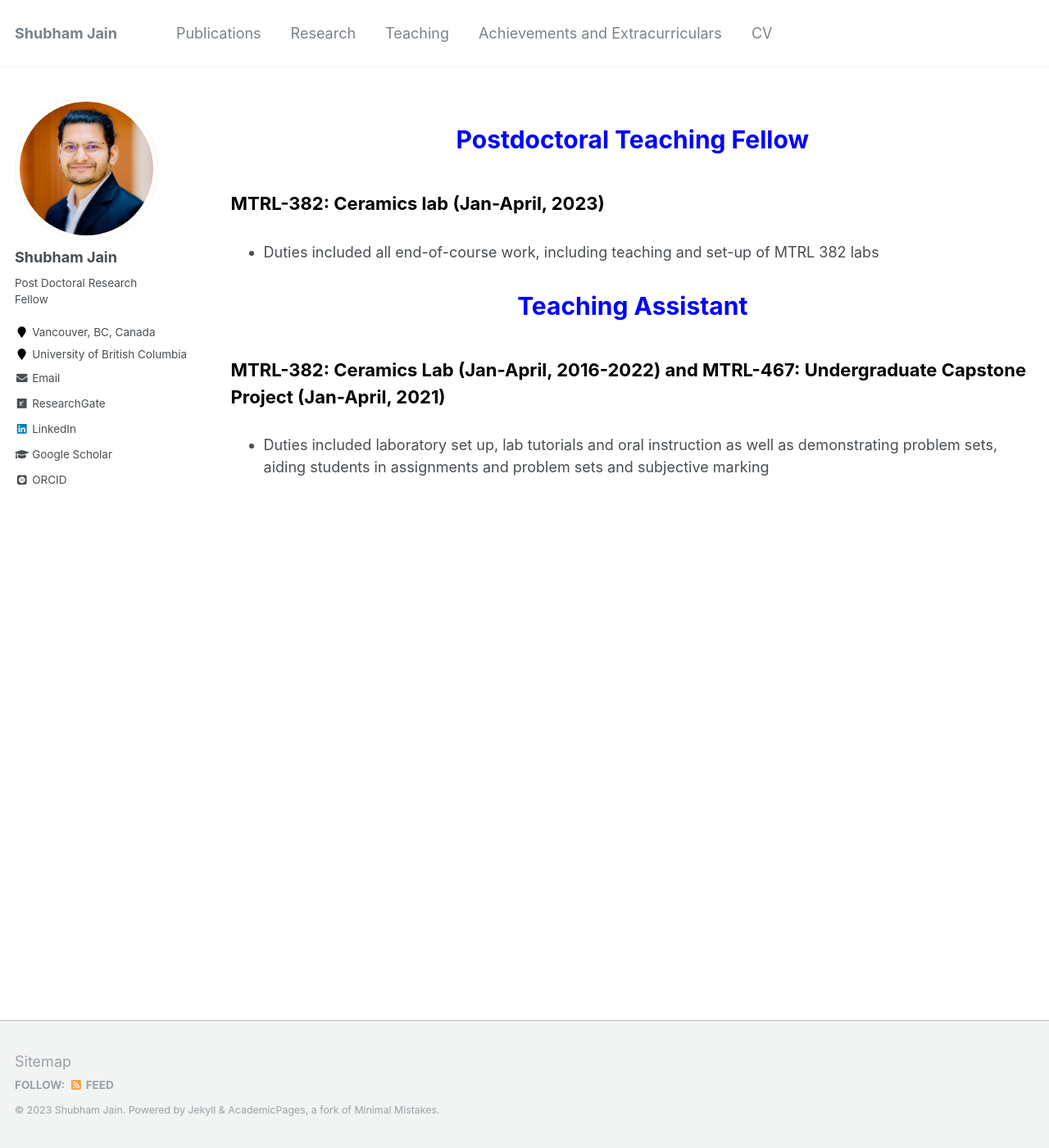
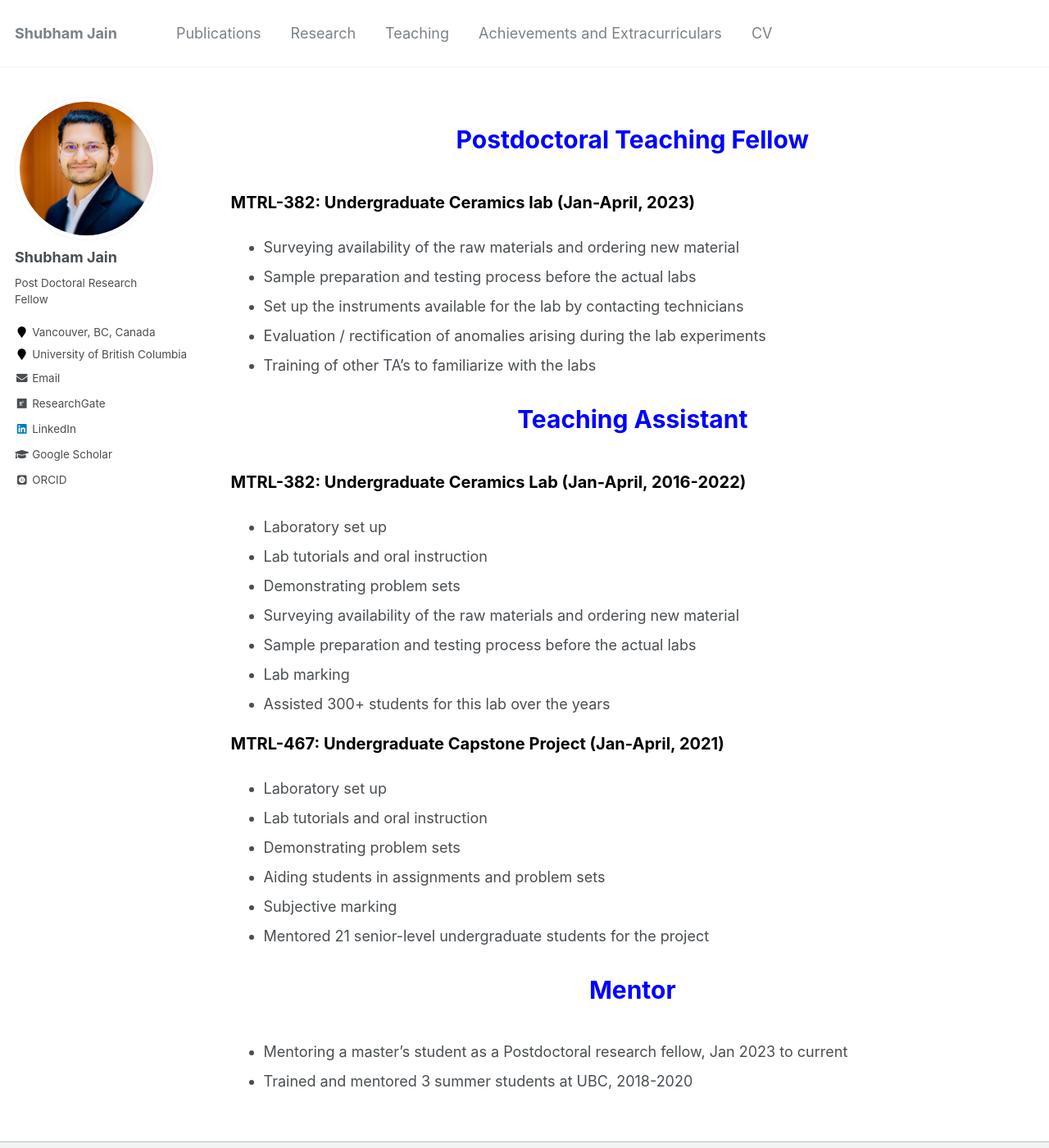
Before and after one commit to shubhamj2611/shubhamj2611.github.io, a Jekyll site: the page built from _pages/teaching.md, in a window 1280 px wide and 1400 px high. Shown: the whole window at 82% size. Built offline with Jekyll 4.4.1, drawn with Linux system fonts in a browser that asks for light colours; some web fonts are replaced.

Commit message:
Update teaching.md

```diff
--- a/_pages/teaching.md
+++ b/_pages/teaching.md
@@ -7,12 +7,36 @@ author_profile: true
 
 <p style="text-align:center; color:Blue; font-size:30px; font-weight:bold;"> Postdoctoral Teaching Fellow </p>
 
-<p style="text-align:left; color:Black; font-size:22px; font-weight:bold;"> MTRL-382: Ceramics lab (Jan-April, 2023)</p>
+<p style="text-align:left; color:Black; font-size:20px; font-weight:bold;"> MTRL-382: Undergraduate Ceramics lab (Jan-April, 2023)</p>
 
-* Duties included all end-of-course work, including teaching and set-up of MTRL 382 labs
+* Surveying availability of the raw materials and ordering new material
+* Sample preparation and testing process before the actual labs
+* Set up the instruments available for the lab by contacting technicians
+* Evaluation / rectification of anomalies arising during the lab experiments
+* Training of other TA’s to familiarize with the labs
 
 <p style="text-align:center; color:Blue; font-size:30px; font-weight:bold;"> Teaching Assistant </p>
 
-<p style="text-align:left; color:Black; font-size:22px; font-weight:bold;"> MTRL-382: Ceramics Lab (Jan-April, 2016-2022) and MTRL-467: Undergraduate Capstone Project (Jan-April, 2021) </p>
+<p style="text-align:left; color:Black; font-size:20px; font-weight:bold;"> MTRL-382: Undergraduate Ceramics Lab (Jan-April, 2016-2022) </p>
 
-* Duties included laboratory set up, lab tutorials and oral instruction as well as demonstrating problem sets, aiding students in assignments and problem sets and subjective marking
+*  Laboratory set up
+*  Lab tutorials and oral instruction
+*  Demonstrating problem sets
+*  Surveying availability of the raw materials and ordering new material
+*  Sample preparation and testing process before the actual labs
+*  Lab marking
+*  Assisted 300+ students for this lab over the years
+
+<p style="text-align:left; color:Black; font-size:20px; font-weight:bold;"> MTRL-467: Undergraduate Capstone Project (Jan-April, 2021) </p>
+
+*  Laboratory set up
+*  Lab tutorials and oral instruction
+*  Demonstrating problem sets
+*  Aiding students in assignments and problem sets
+*  Subjective marking
+*  Mentored 21 senior-level undergraduate students for the project
+
+<p style="text-align:center; color:Blue; font-size:30px; font-weight:bold;"> Mentor </p>
+
+*	Mentoring a master’s student as a Postdoctoral research fellow, Jan 2023 to current
+*	Trained and mentored 3 summer students at UBC, 2018-2020
```
